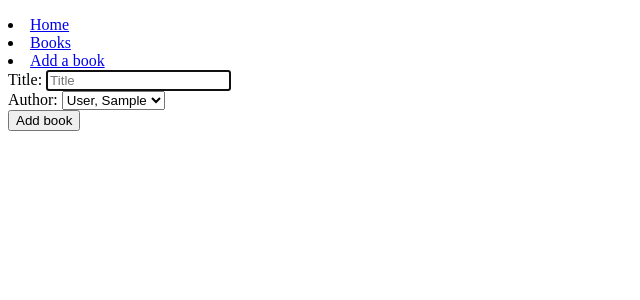
After one commit to crabbit-git/ccl23-books_by_authors, a Flask app: page /books/add in a window 1280 px wide. The commit adds this page. Shown: the top 300 px of the page, without its empty margins (0-640 px from the left). Run offline with Flask 2, Linux system fonts and the light colour scheme; a database or web service that is not in the repository returns one stand-in record (values such as "Sample title"); some libraries are stand-ins or nearby versions.

Commit message:
More management functionality implemented

```diff
--- a/controllers/books_controller.py
+++ b/controllers/books_controller.py
@@ -7,7 +7,42 @@ books_blueprint = Blueprint("books", __name__)
 
 @books_blueprint.route("/books")
 def books():
-    books = book_repository.select_all()
-    return render_template("books/index.html", all_books = books)
+    all_books = book_repository.select_all()
+    return render_template("books/index.html", books = all_books)
 
-# books_blueprint.route
+@books_blueprint.route("/books/add", methods=['GET'])
+def add_book():
+    all_authors = author_repository.select_all()
+    return render_template("books/add.html", authors = all_authors)
+
+@books_blueprint.route("/books", methods=['POST'])
+def construct_book():
+    title = request.form['title']
+    author = author_repository.select(request.form['author_id'])
+    book = Book(title, author)
+    book_repository.save(book)
+    return redirect("/books")
+
+@books_blueprint.route("/books/<id>", methods=['GET'])
+def book_details(id):
+    selected_book = book_repository.select(id)
+    return render_template("books/detail.html", book = selected_book)
+
+@books_blueprint.route("/books/<id>/edit", methods=['GET'])
+def edit_book(id):
+    selected_book = book_repository.select(id)
+    all_authors = author_repository.select_all()
+    return render_template("books/edit.html", book = selected_book, authors = all_authors)
+
+@books_blueprint.route("/books/<id>", methods=['POST'])
+def update_book(id):
+    title = request.form['title']
+    author = author_repository.select(request.form['author_id'])
+    book = Book(title, author)
+    book_repository.update(book)
+    return redirect("/books")
+
+@books_blueprint.route("/books/<id>/delete", methods=['POST'])
+def delete_book(id):
+    book_repository.delete(id)
+    return redirect("/books")
--- a/repositories/book_repository.py
+++ b/repositories/book_repository.py
@@ -57,7 +57,6 @@ def delete_all():
     run_sql(sql)
 
 def update(book):
-    book = None
     sql = """
     UPDATE books
     SET (title, author_id) = (%s, %s)
--- a/templates/base.html
+++ b/templates/base.html
@@ -14,7 +14,7 @@
             <ul class="menu"></ul>
                 <li><a href="/">Home</a></li>
                 <li><a href="/books">Books</a></li>
-                <li><a href="/books/new">Add a book</a></li>
+                <li><a href="/books/add">Add a book</a></li>
             </ul>
         </nav>
     </header>
--- /dev/null
+++ b/templates/books/add.html
@@ -0,0 +1,18 @@
+{% extends 'base.html' %}
+{% block content %}
+    <form action="/books" method="POST">
+        <div>
+            <label for="title">Title:</label>
+            <input type="text" id="title" name="title" placeholder="Title" required autofocus>
+        </div>
+        <div>
+            <label for="author">Author:</label>
+            <select id="author" name="author_id" placeholder="Author" required>
+                {% for author in authors %}
+                    <option value="{{author.id}}">{{ author.last_name }}, {{ author.first_name }}</option>
+                {% endfor %}
+            </select>
+        </div>
+        <button type="submit">Add book</button>
+    </form>
+{% endblock content %}
```
Also changed, not shown: templates/books/detail.html (added, +17 -0 lines), templates/books/edit.html (added, +23 -0 lines), templates/books/index.html (+2 -7 lines).
